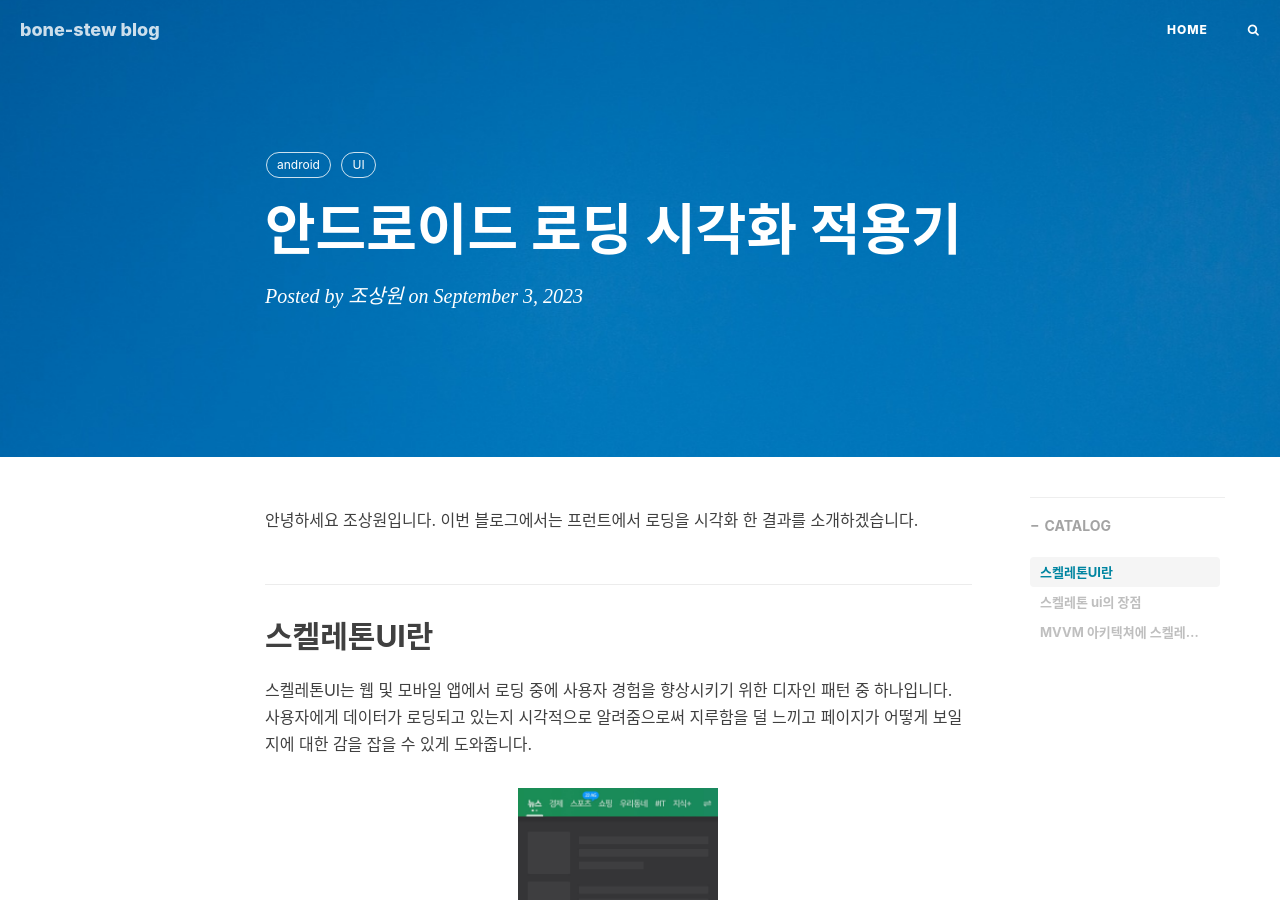
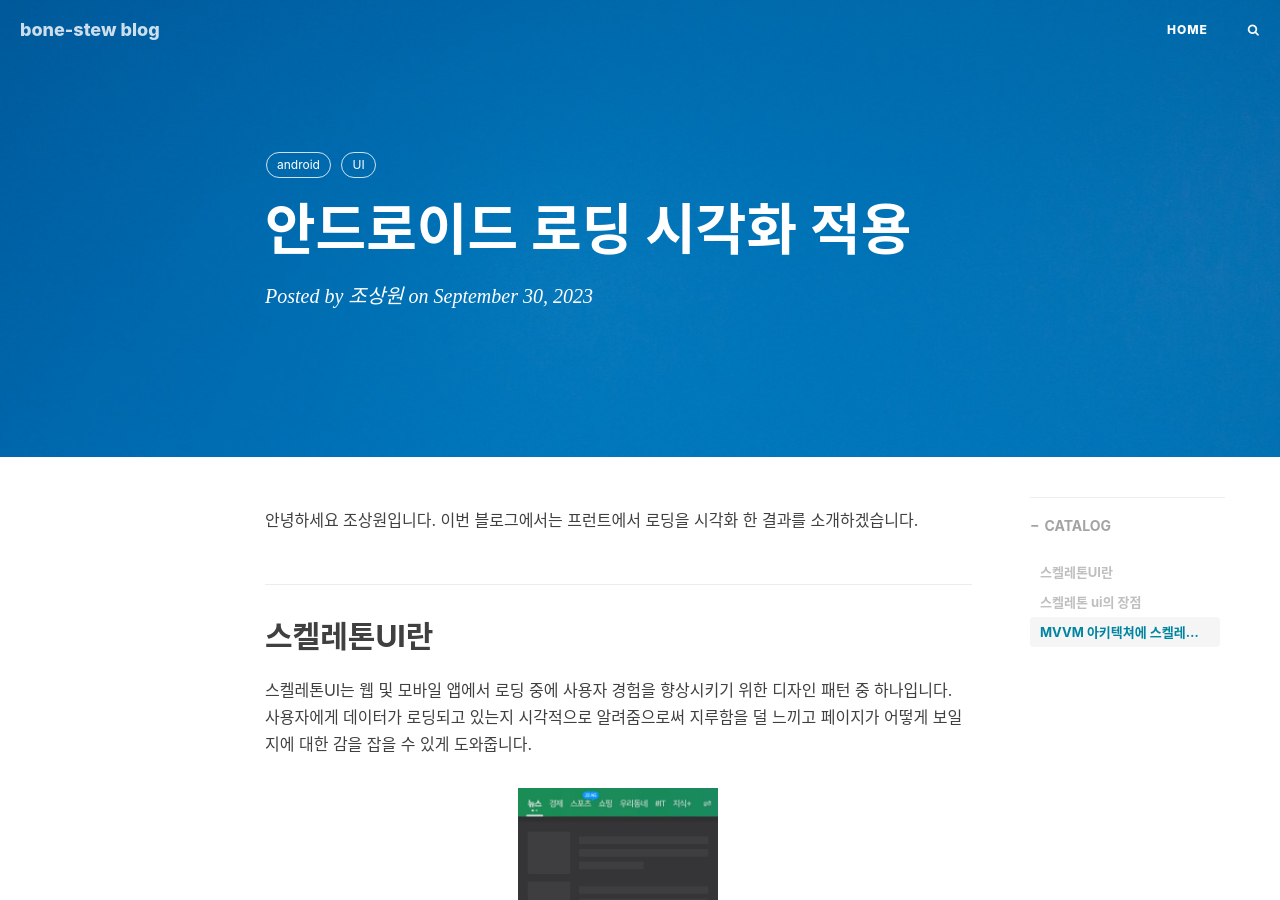
Before and after one commit to bone-stew/bone-stew.github.io, a Jekyll site: the page built from _posts/2023-09-30-skeletonui.md, in a window 1280 px wide and 900 px high. Built offline with Jekyll 4.4.1, drawn with Linux system fonts in a browser that asks for light colours; nearby versions of some CDN libraries; comment, search, counter and statistics services are not loaded; some of the changed text lies outside the part shown.

Commit message:
Update 2023-09-30-skeletonui.md

```diff
--- a/_posts/2023-09-30-skeletonui.md
+++ b/_posts/2023-09-30-skeletonui.md
@@ -1,7 +1,7 @@
 ---
 layout: post
-title: "안드로이드 로딩 시각화 적용기"
-date: 2023-09-03 12:00:00
+title: "안드로이드 로딩 시각화 적용"
+date: 2023-09-30 12:00:00
 author: "조상원"
 catalog: true
 tags:
@@ -13,6 +13,7 @@
 ## 스켈레톤UI란
 스켈레톤UI는 웹 및 모바일 앱에서 로딩 중에 사용자 경험을 향상시키기 위한 디자인 패턴 중 하나입니다.<br>
 사용자에게 데이터가 로딩되고 있는지 시각적으로 알려줌으로써 지루함을 덜 느끼고 페이지가 어떻게 보일지에 대한 감을 잡을 수 있게 도와줍니다.
+
 <p float="left">
 <img src="https://github.com/bone-stew/bone-stew.github.io/blob/main/img/naver_skeleton.jpg"   width="200" height="400"/>
 <img src="https://github.com/bone-stew/bone-stew.github.io/blob/main/img/youtube_skeleton.jpg"   width="200" height="400"/>
```
